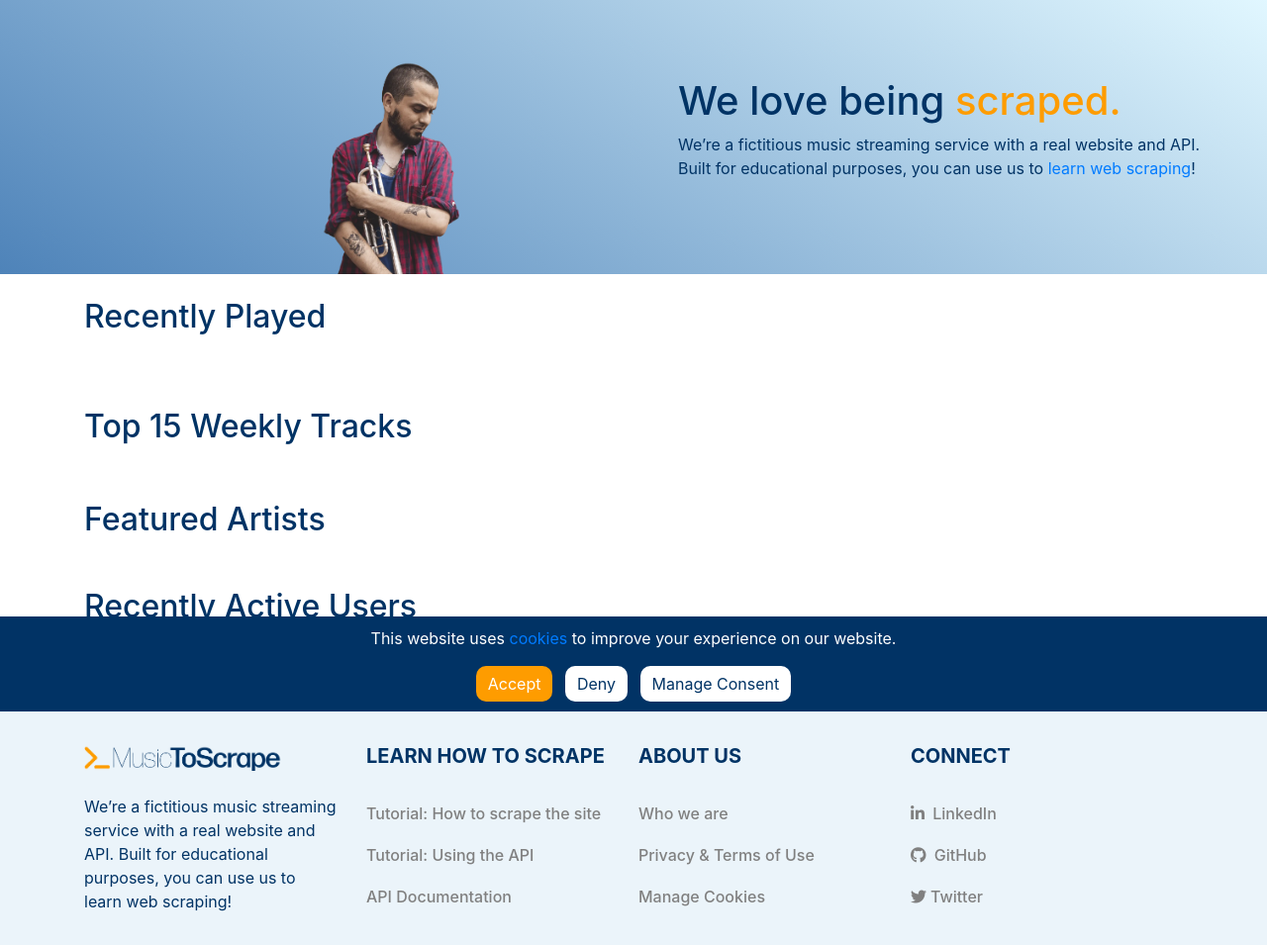
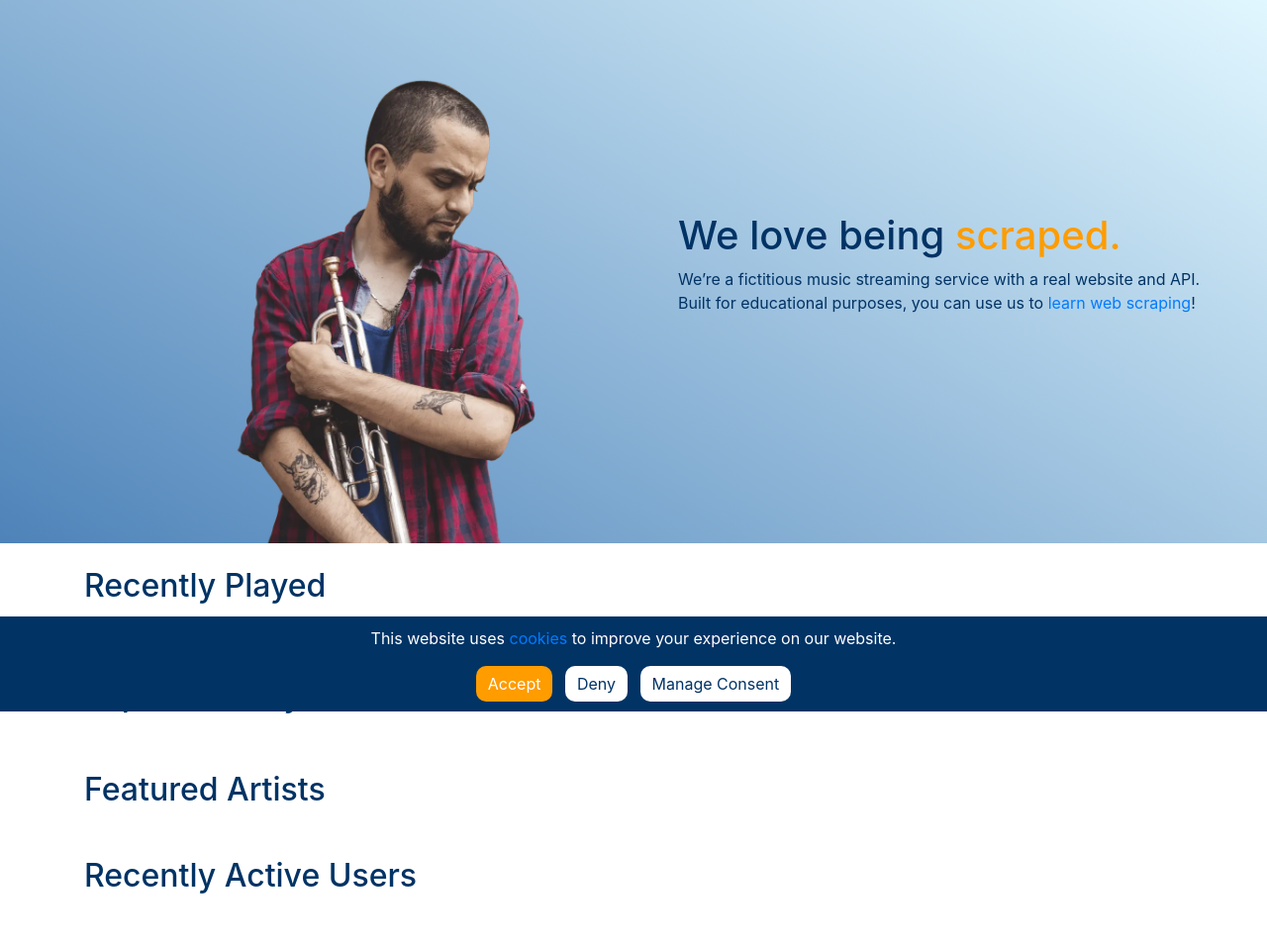
Before and after one commit to tilburgsciencehub/music-to-scrape, a Flask app: page / in a window 1280 px wide. Shown: the part 81-1036 px from the top of the page at 99% size. Run offline with Flask 3, Linux system fonts and the light colour scheme; some libraries are stand-ins or nearby versions.

Commit message:
fixed a typo in css

```diff
--- a/flask_app/static/css/style.css
+++ b/flask_app/static/css/style.css
@@ -155,7 +155,7 @@ a:hover {
     box-shadow: 0px 0px 10px 0px rgba(4, 4, 4, 0.4);
 }
 
-.img-fluid {
+.img-fluid-user {
     box-shadow: none !important;
     border-radius: none !important;
     width: 150px;
```
